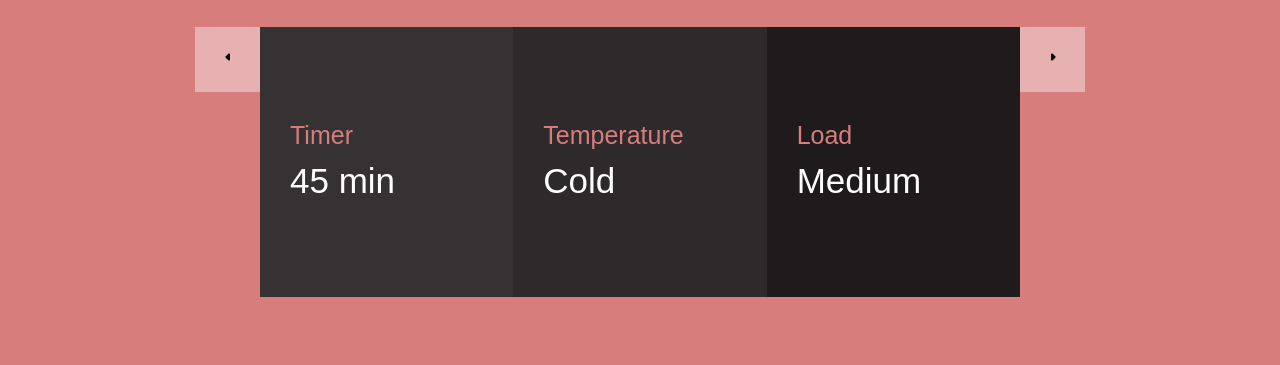
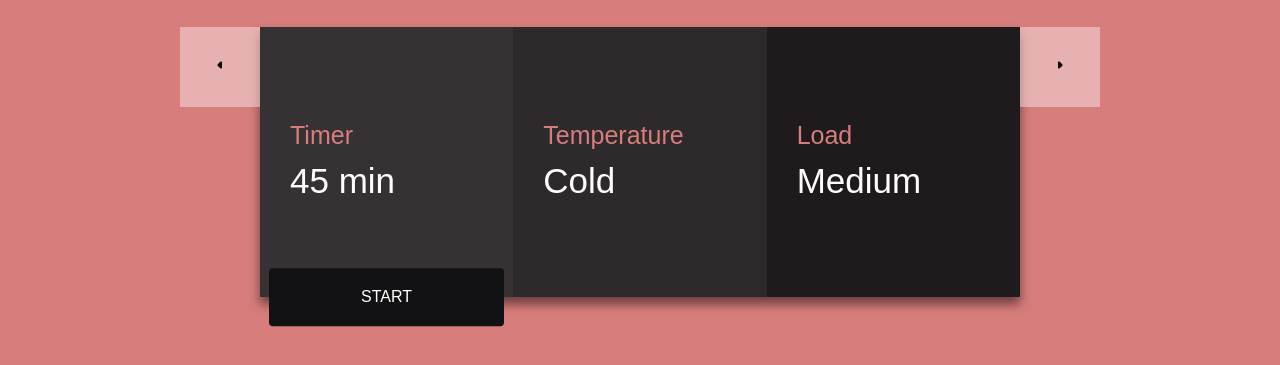
Before and after one commit to boburastonov/Washing-Machine, a plain HTML site: page index.html in a window 1280 px wide. Shown: the part 193-558 px from the top of the page. Drawn offline with Linux system fonts and the light colour scheme.

Commit message:
Add start button and styles

```diff
--- a/css/styles.css
+++ b/css/styles.css
@@ -108,11 +108,12 @@ img {
 
 .washing-mode-info {
   position: relative;
+  box-shadow: 0 7px 10px  rgba(0, 0, 0, .5);
 }
 
 .washing-mode-controller {
-  width: 65px;
-  height: 65px;
+  width: 80px;
+  height: 80px;
   background-color: rgb(255, 255, 255, .4);
   outline: none;
   border: 0;
@@ -127,10 +128,10 @@ img {
     background-color: rgb(255, 255, 255, .8);
   }
   .washing-mode-controller-prev{
-    left: -65px;
+    left: -80px;
   }
   .washing-mode-controller-next{
-    right: -65px;
+    right: -80px;
   }
 .washing-mode-status {
   display: flex;
@@ -139,7 +140,7 @@ img {
 }
 
 .washing-mode-status-item {
-  width: 270px;
+  width: 255px;
   height: 270px;
   padding: 30px;
   display: flex;
@@ -168,6 +169,26 @@ img {
   font-size: 35px;
 }
 
+.start-btn{
+  position: absolute;
+  left: 9px;
+  bottom: 0;
+  width: 235px;
+  padding: 20px;
+  text-transform: uppercase;
+  color: #fff;
+  background-color: #121113;
+  border-radius: 4px;
+  border: 0;
+  cursor: pointer;
+  transform: translateY(50%);
+  transition: transform .3s ease;
+}
+
+.start-btn:hover{
+  transform: translateY(43%);
+}
+
 
 @media
 only screen and (-webkit-min-device-pixel-ratio: 2),
--- a/index.html
+++ b/index.html
@@ -28,11 +28,12 @@
       <p class="washing-mode-notice">Lorem ipsum dolor sit amet, consectetur adipisicing elit. Quo in nulla nemo sed blanditiis! Impedit, aspernatur omnis.</p>
       <div class="washing-mode-info">
         <button type="button" class="washing-mode-controller washing-mode-controller-prev">
-          <img class="washing-mode-info-img" src="images/left-arrow.svg" alt="Previous">
+          <img class="washing-mode-info-img" src="images/left-arrow.svg" alt="Previous" width="24" height="24">
         </button>
         <button type="button" class="washing-mode-controller washing-mode-controller-next">
-          <img class="washing-mode-info-img" src="images/right-arrow.svg" alt="Next">
+          <img class="washing-mode-info-img" src="images/right-arrow.svg" alt="Next" width="24" height="24">
         </button>
+        <button class="start-btn" type="button">Start</button>
         <dl class="washing-mode-status">
           <div class="washing-mode-status-item washing-mode-item-timer">
             <dt class="washing-mode-status-heading">Timer</dt>
```
